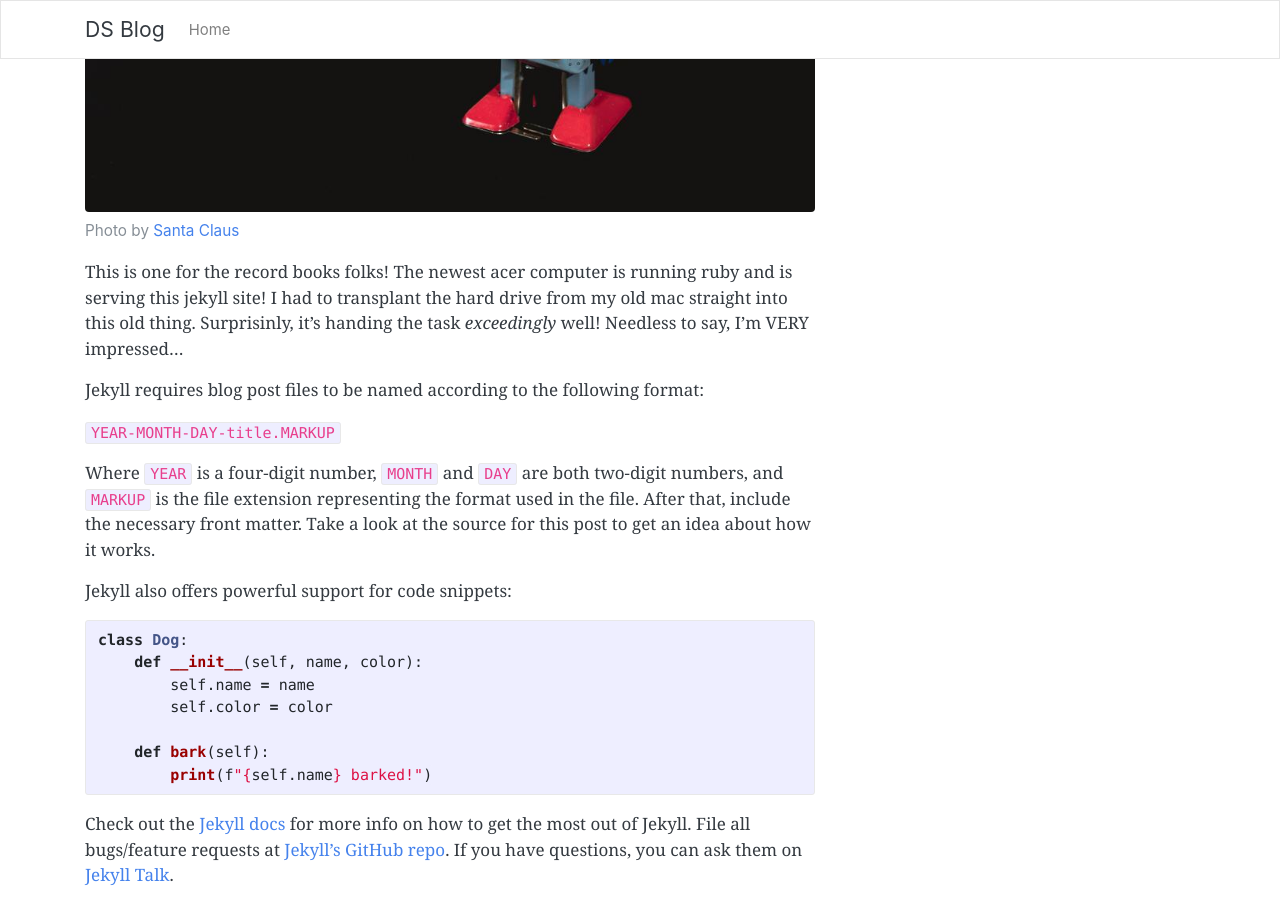
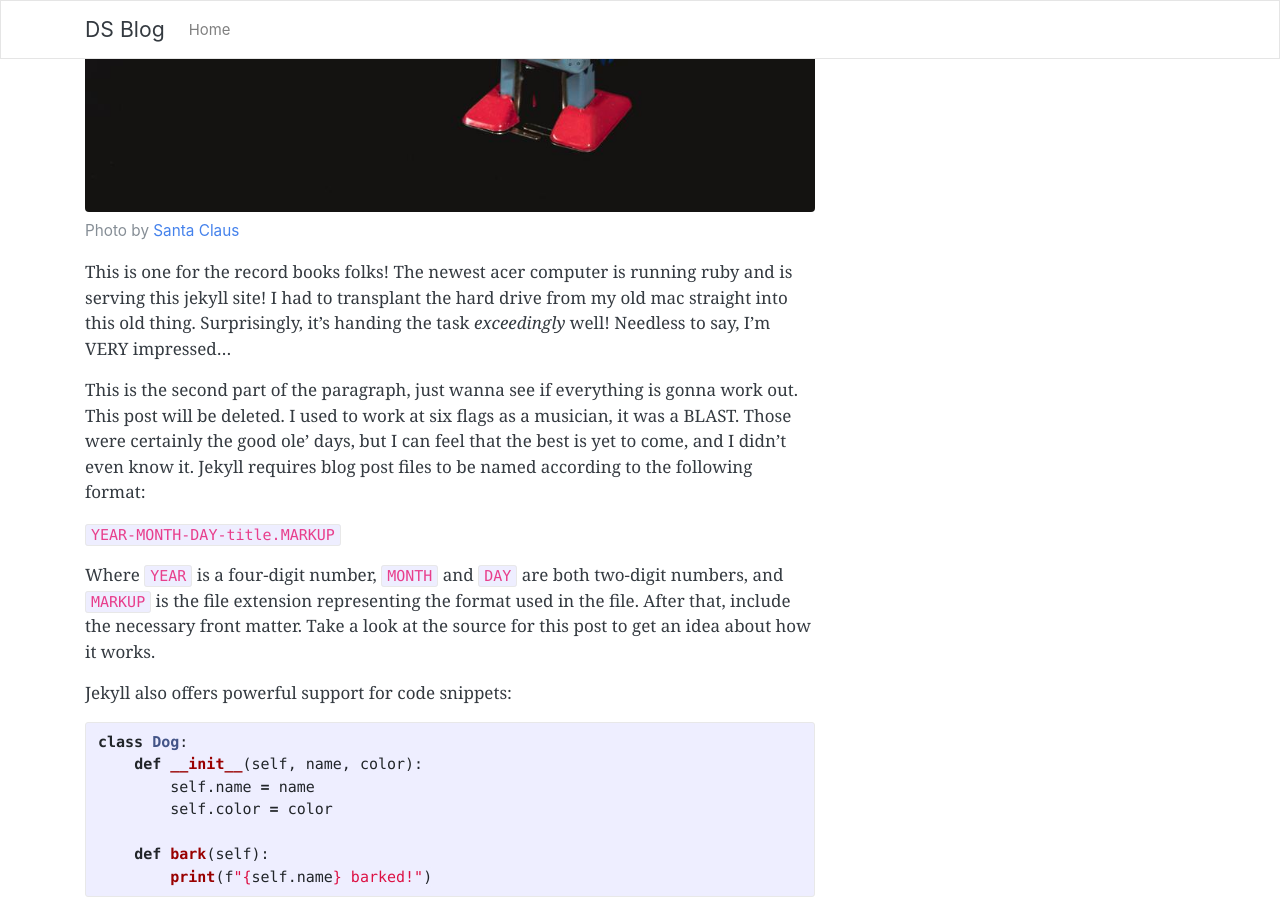
Before and after one commit to jose-marquez89/blog, a Jekyll site: the page built from _posts/2020-08-25-another-post.md, in a window 1280 px wide and 900 px high, scrolled down 450 px. Built offline with Jekyll 4.4.1, drawn with Linux system fonts in a browser that asks for light colours.

Commit message:
adds test changes to test post

```diff
--- a/_posts/2020-08-25-another-post.md
+++ b/_posts/2020-08-25-another-post.md
@@ -9,8 +9,14 @@ photo-credit: "Santa Claus"
 photo-credit-link: "https://www.santaclaus.com"
 ---
 This is one for the record books folks! The newest acer computer is running
-ruby and is serving this jekyll site! I had to transplant the hard drive from my old mac straight into this old thing. Surprisinly, it's handing the task _exceedingly_ well! Needless to say, I'm VERY impressed...
+ruby and is serving this jekyll site! I had to transplant the hard drive from my
+old mac straight into this old thing. Surprisingly, it's handing the task
+_exceedingly_ well! Needless to say, I'm VERY impressed...
 
+This is the second part of the paragraph, just wanna see if everything is gonna
+work out. This post will be deleted. I used to work at six flags as a musician,
+it was a BLAST. Those were certainly the good ole' days, but I can feel that
+the best is yet to come, and I didn't even know it.
 Jekyll requires blog post files to be named according to the following format:
 
 `YEAR-MONTH-DAY-title.MARKUP`
```
